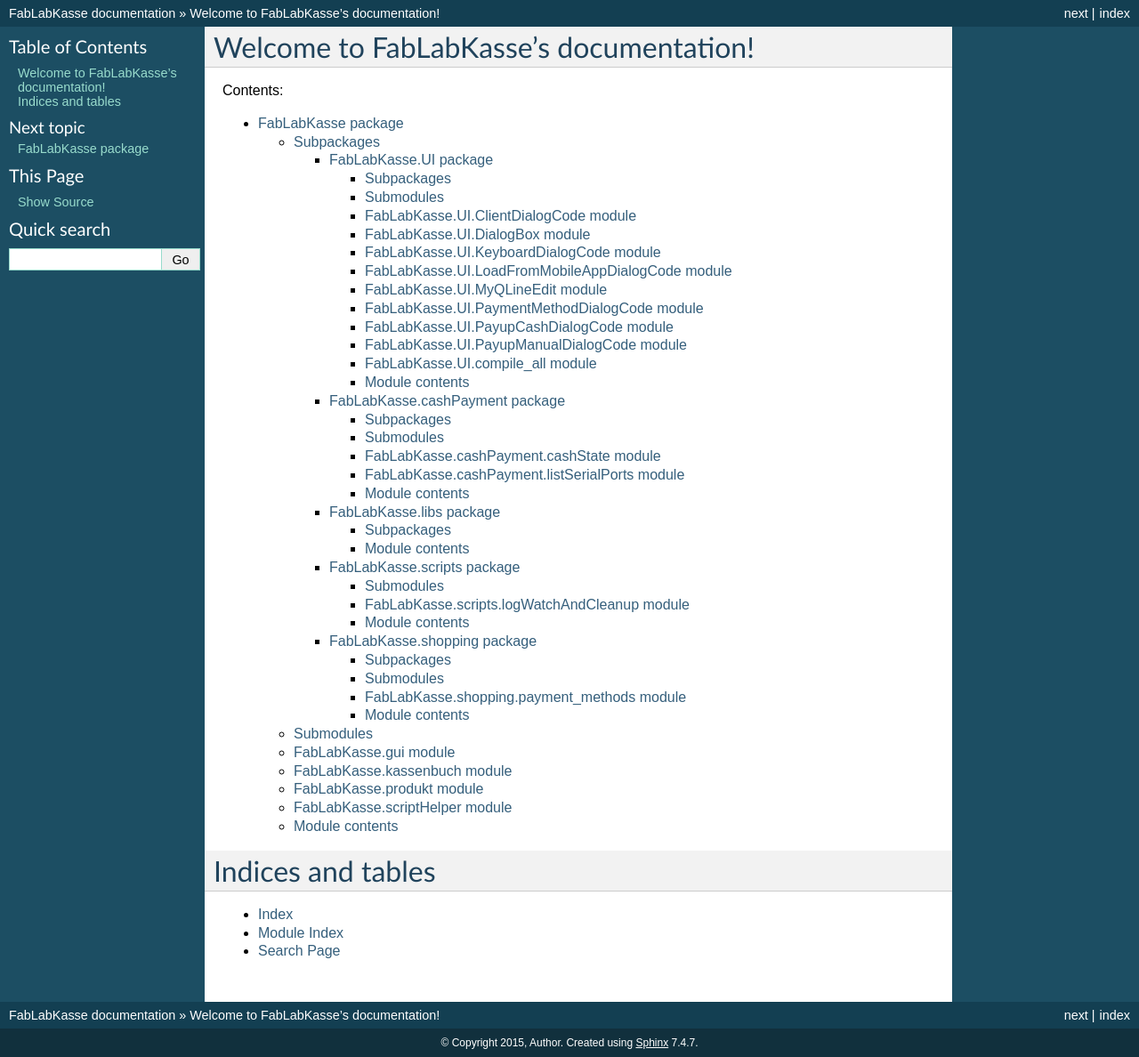
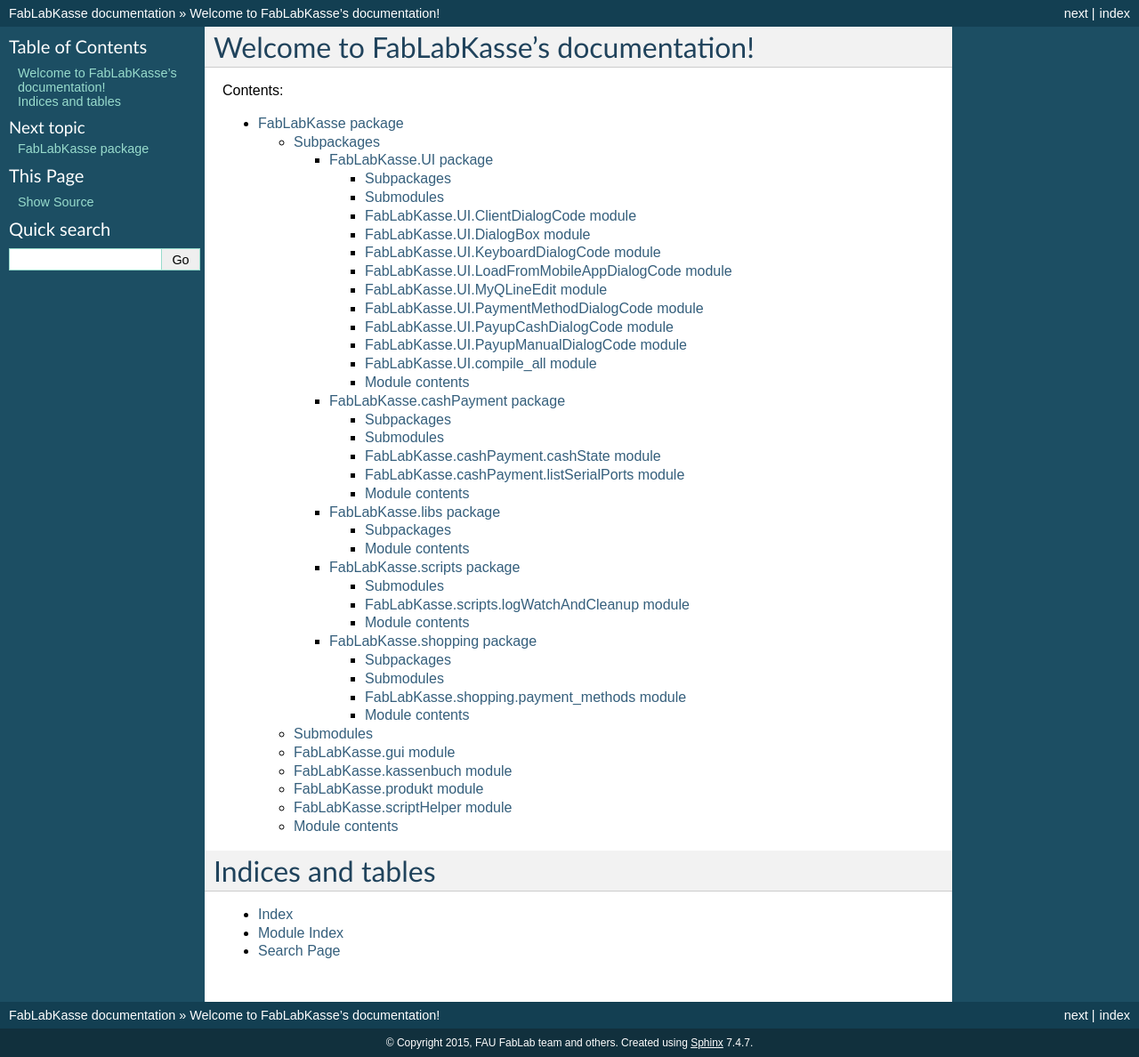
Before and after one commit to fau-fablab/FabLabKasse, a Sphinx documentation site: the page built from doc/index.rst, in a window 1280 px wide. Shown: the whole page at 89% size. Built offline with Sphinx 7.4.7, drawn with Linux system fonts in a browser that asks for light colours.

```diff
--- a/doc/conf.py
+++ b/doc/conf.py
@@ -18,7 +18,7 @@ import os
 # If extensions (or modules to document with autodoc) are in another directory,
 # add these directories to sys.path here. If the directory is relative to the
 # documentation root, use os.path.abspath to make it absolute, like shown here.
-#sys.path.insert(0, os.path.abspath('.'))
+sys.path.insert(0, os.path.abspath('../'))
 
 # -- General configuration ------------------------------------------------
 
@@ -47,7 +47,7 @@ master_doc = 'index'
 
 # General information about the project.
 project = u'FabLabKasse'
-copyright = u'2015, Author'
+copyright = u'2015, FAU FabLab team and others'
 
 # The version info for the project you're documenting, acts as replacement for
 # |version| and |release|, also used in various other places throughout the
```
